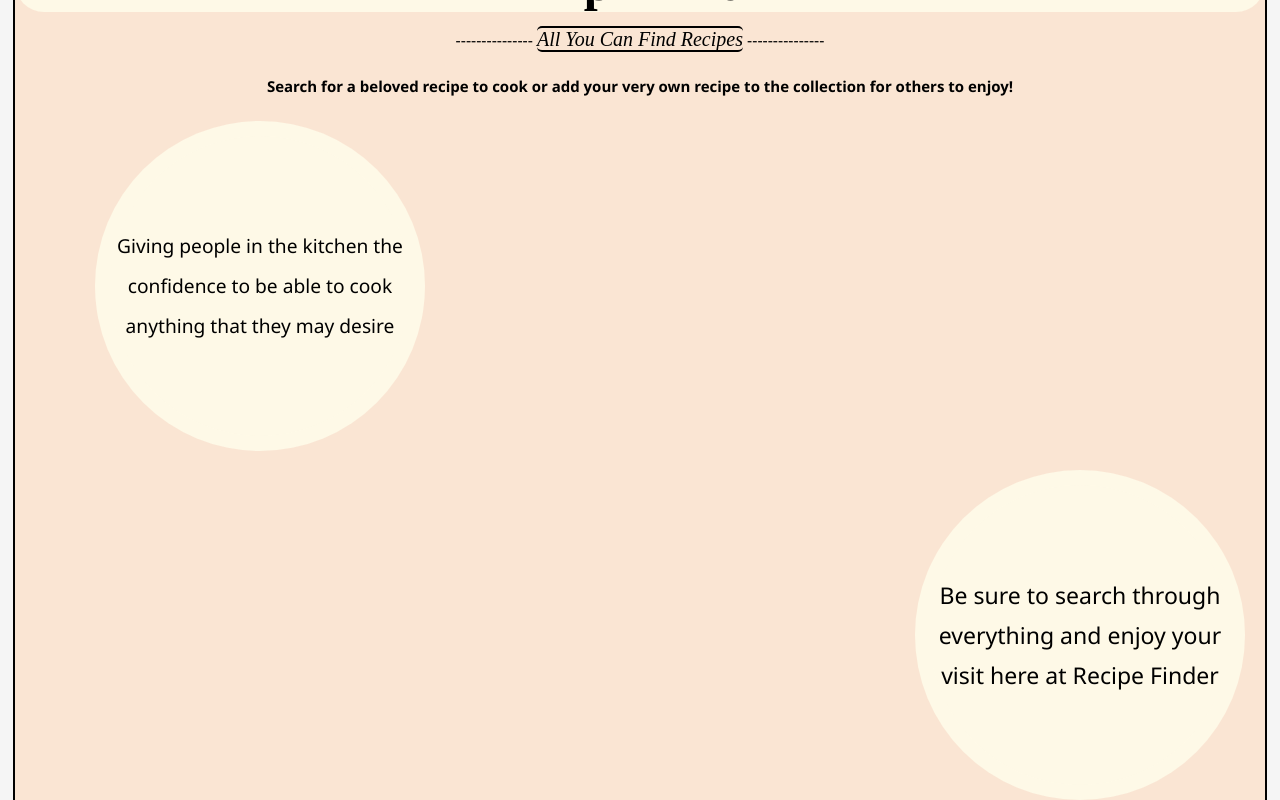
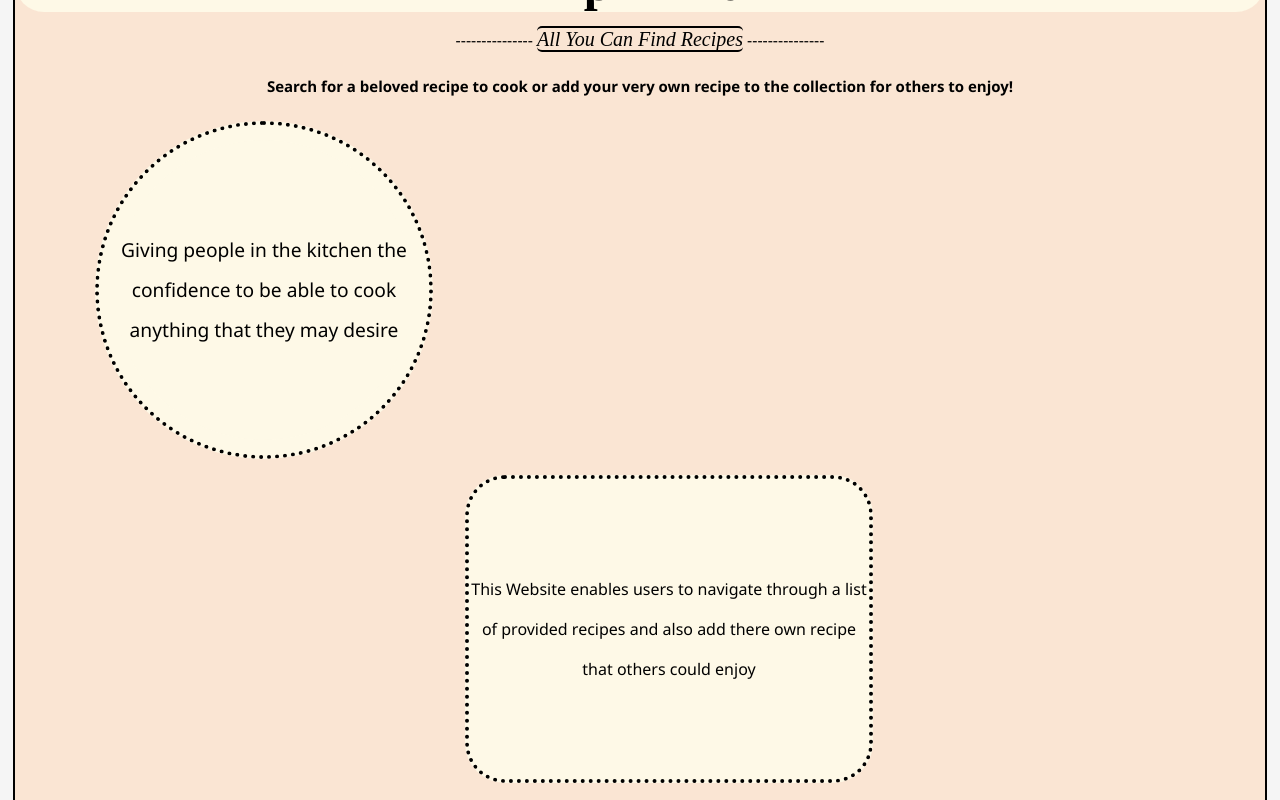
Before and after one commit to ChaseTeague1/Phase-2-Project, a React (Create React App) app: page / in a window 1280 px wide. Shown: the part 200-1000 px from the top of the page. Built offline with nearby package versions, Linux system fonts and the light colour scheme; data requests are answered from the project's data file.

Commit message:
finished styling home page

```diff
--- a/src/components/Home.js
+++ b/src/components/Home.js
@@ -7,6 +7,7 @@ function Home(){
             <p className="home-p">--------------- <em>All You Can Find Recipes</em> ---------------</p>
             <h5 className="home-h5">Search for a beloved recipe to cook or add your very own recipe to the collection for others to enjoy!</h5>
             <p className="p-left"><span>Giving people in the kitchen the confidence to be able to cook anything that they may desire</span></p>
+            <div className="home-div"><p className="div-p">This Website enables users to navigate through a list of provided recipes and also add there own recipe that others could enjoy</p></div>
             <p className="p-right"><span>Be sure to search through everything and enjoy your visit here at Recipe Finder</span></p>
         </div>
     )
--- a/src/index.css
+++ b/src/index.css
@@ -234,6 +234,7 @@ label{
   border-radius: 400px;
   padding: 15px;
   padding-top: 15px;
+  border: dotted 4px black;
 }
 
 .p-right{
@@ -251,6 +252,7 @@ label{
   line-height: 50px;
   text-align: center;
   top: 400px;
+  border: dotted 4px black;
 }
 
 .p-left-image{
@@ -267,3 +269,23 @@ span{
   line-height: 40px;
   font-size: larger;
 }
+
+.home-div{
+  display: table;
+  text-align: center;
+  width: 400px;
+  height: 300px;
+  justify-content: right;
+  margin-left: 450px;
+  background-color: #fef9e7;
+  border-radius: 40px;
+  border: dotted 4px black;
+}
+
+.div-p{
+  display: table-cell;
+  vertical-align: middle;
+  line-height: 40px;
+  background-color: #fef9e7;
+  border-radius: 40px;
+}
```
